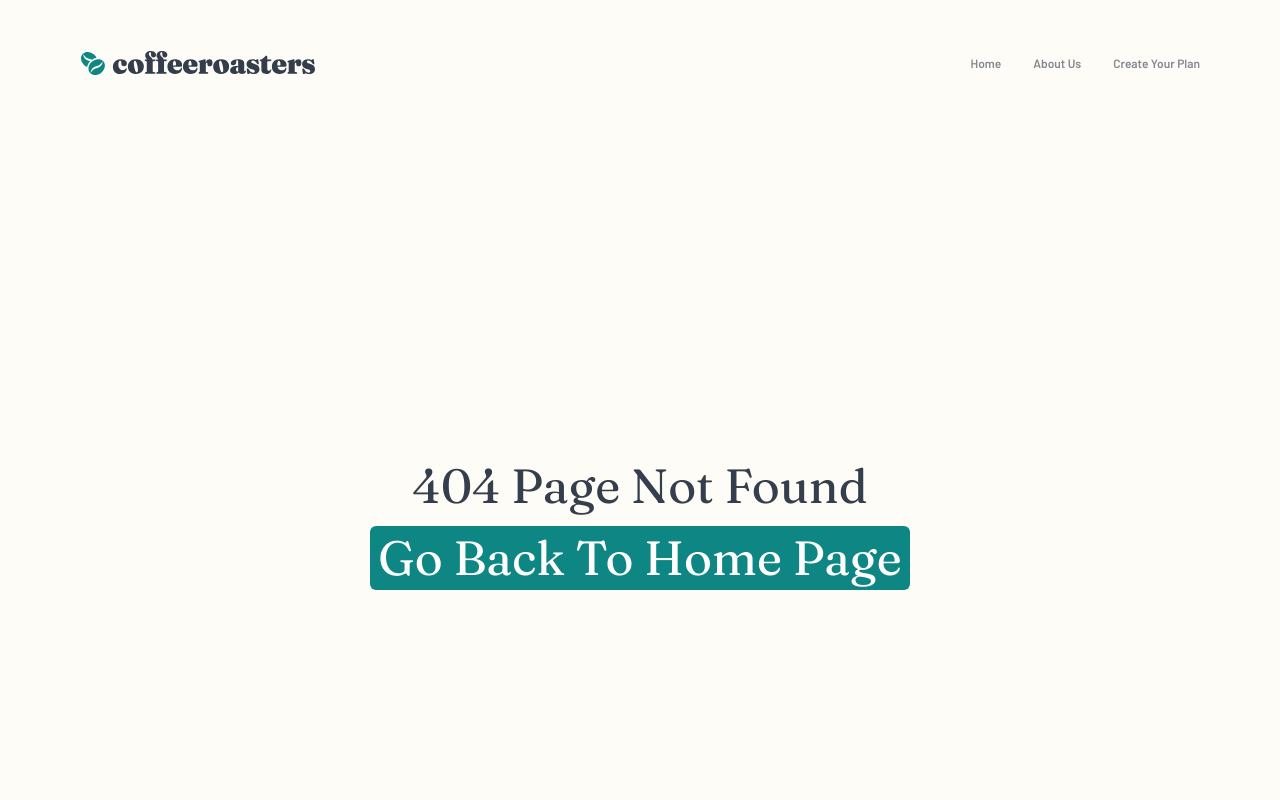
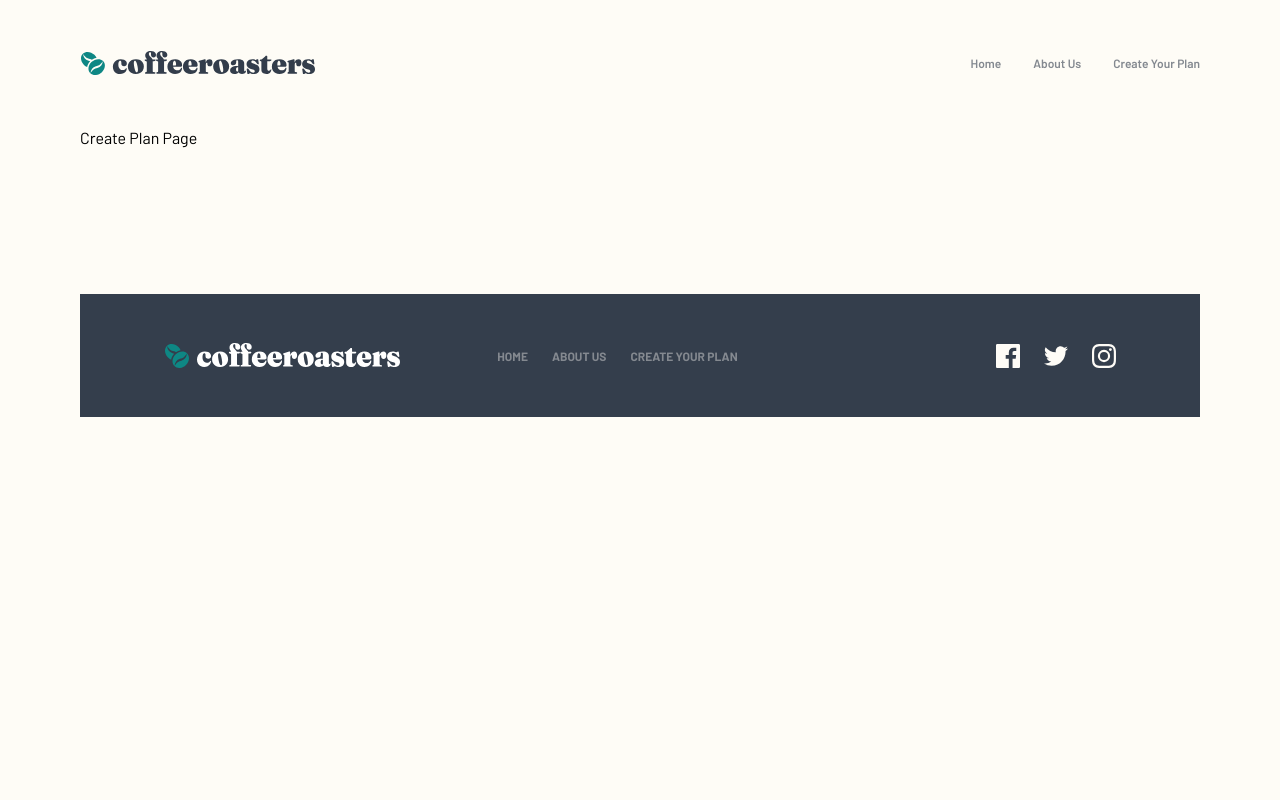
Before and after one commit to zyadfallatah/frontend-mentor-challenge-10, a React (Vite) app: page /create-your-plan in a window 1280 px wide. Before the commit this address had no page. Shown: the top 800 px of the page. Built offline with nearby package versions, Linux system fonts and the light colour scheme.

Commit message:
Plan Page intialized

```diff
--- a/src/main.tsx
+++ b/src/main.tsx
@@ -4,6 +4,7 @@ import ReactDOM from "react-dom/client";
 import MainLayout from "./layouts/MainLayout";
 import HomePage from "./pages/Home/HomePage";
 import AboutPage from "./pages/about/AboutPage";
+import CreateYourPlanPage from "./pages/create-your-plan/CreateYourPlanPage";
 import ErrorPage from "./pages/ErrorPage";
 
 import {
@@ -19,6 +20,7 @@ const router = createBrowserRouter(
     <Route path="/" element={<MainLayout />}>
       <Route index element={<HomePage />} />
       <Route path="/about" element={<AboutPage />} />
+      <Route path="/create-your-plan" element={<CreateYourPlanPage />} />
       <Route path="*" element={<ErrorPage />} />
     </Route>
   )
--- /dev/null
+++ b/src/pages/create-your-plan/CreateYourPlanPage.tsx
@@ -0,0 +1,5 @@
+const CreateYourPlanPage = () => {
+  return <div>Create Plan Page</div>
+}
+
+export default CreateYourPlanPage;
```
